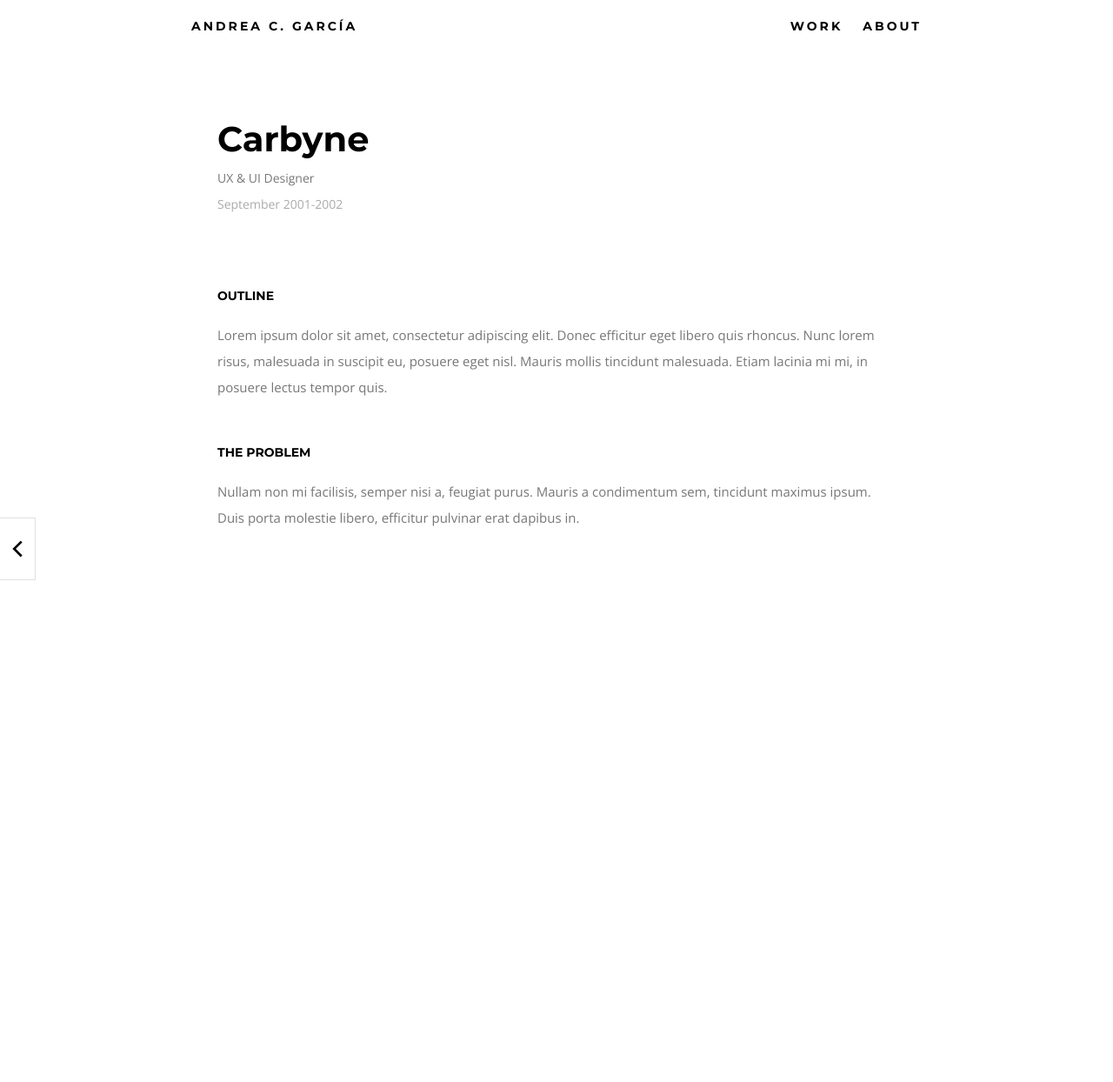
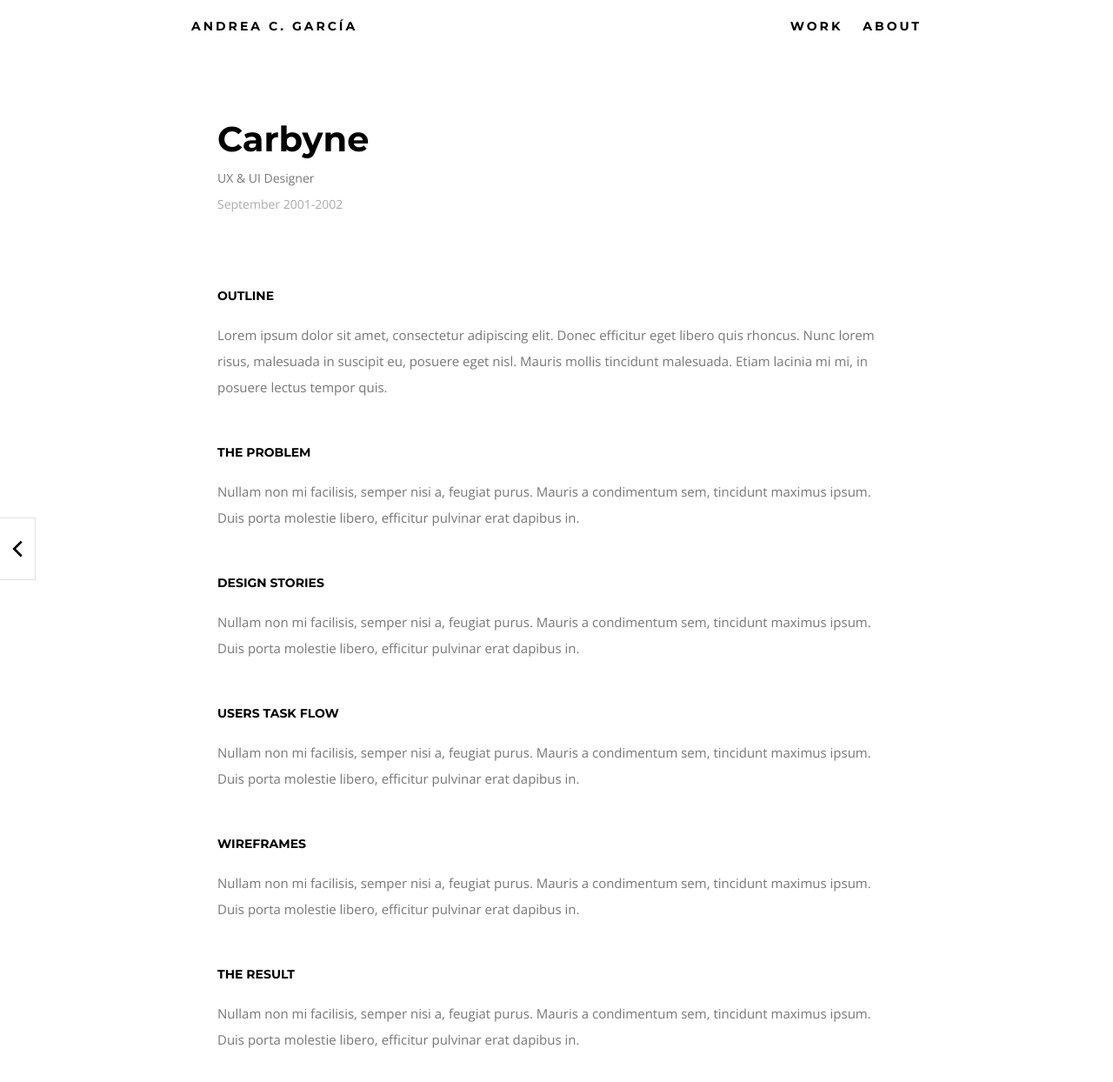
Before and after one commit to acasillas/acasillas, a Jekyll site: the page built from _posts/2016-01-23-carbyne.markdown, in a window 1280 px wide and 1290 px high. Shown: the top 1244 px of the window at 87% size. Built offline with Jekyll 4.4.1, drawn with Linux system fonts in a browser that asks for light colours.

Commit message:
Update 2016-01-23-carbyne.markdown

```diff
--- a/_posts/2016-01-23-carbyne.markdown
+++ b/_posts/2016-01-23-carbyne.markdown
@@ -12,3 +12,19 @@ Lorem ipsum dolor sit amet, consectetur adipiscing elit. Donec efficitur eget li
 ## The problem
 
 Nullam non mi facilisis, semper nisi a, feugiat purus. Mauris a condimentum sem, tincidunt maximus ipsum. Duis porta molestie libero, efficitur pulvinar erat dapibus in.
+
+## Design Stories
+
+Nullam non mi facilisis, semper nisi a, feugiat purus. Mauris a condimentum sem, tincidunt maximus ipsum. Duis porta molestie libero, efficitur pulvinar erat dapibus in.
+
+## Users Task Flow
+
+Nullam non mi facilisis, semper nisi a, feugiat purus. Mauris a condimentum sem, tincidunt maximus ipsum. Duis porta molestie libero, efficitur pulvinar erat dapibus in.
+
+## Wireframes
+
+Nullam non mi facilisis, semper nisi a, feugiat purus. Mauris a condimentum sem, tincidunt maximus ipsum. Duis porta molestie libero, efficitur pulvinar erat dapibus in.
+
+## The Result
+
+Nullam non mi facilisis, semper nisi a, feugiat purus. Mauris a condimentum sem, tincidunt maximus ipsum. Duis porta molestie libero, efficitur pulvinar erat dapibus in.
```
